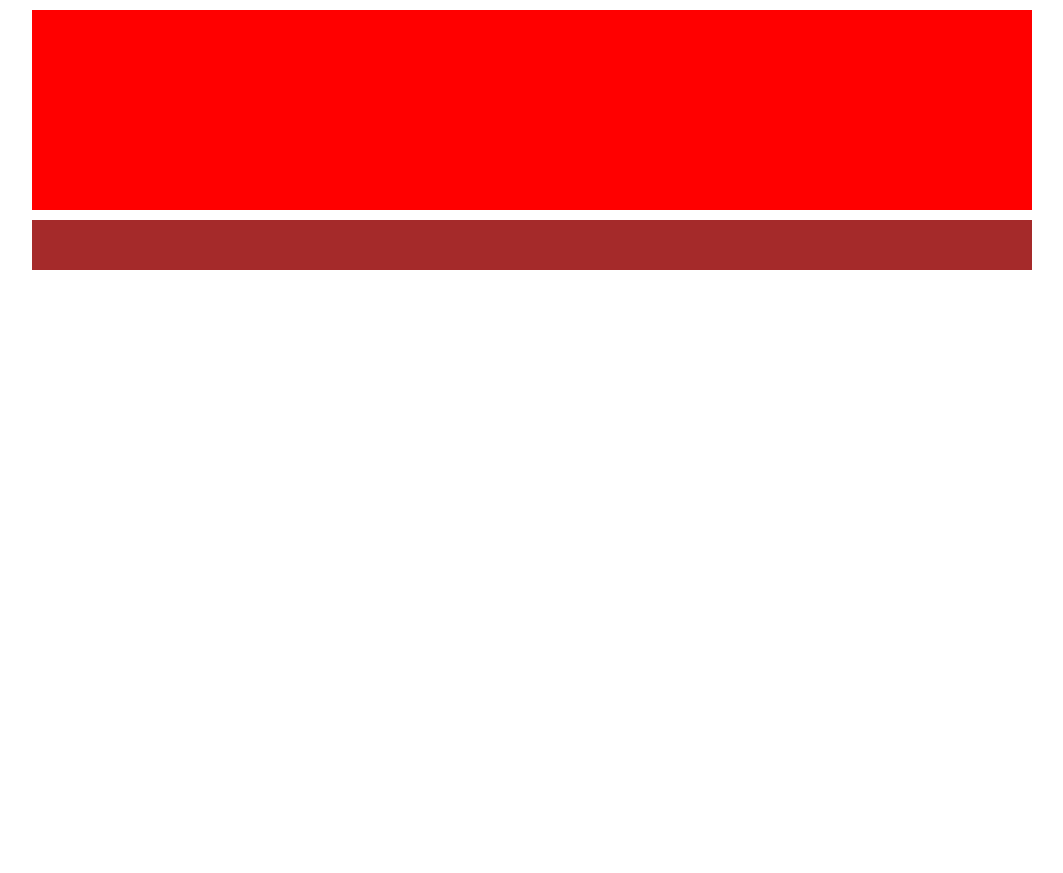
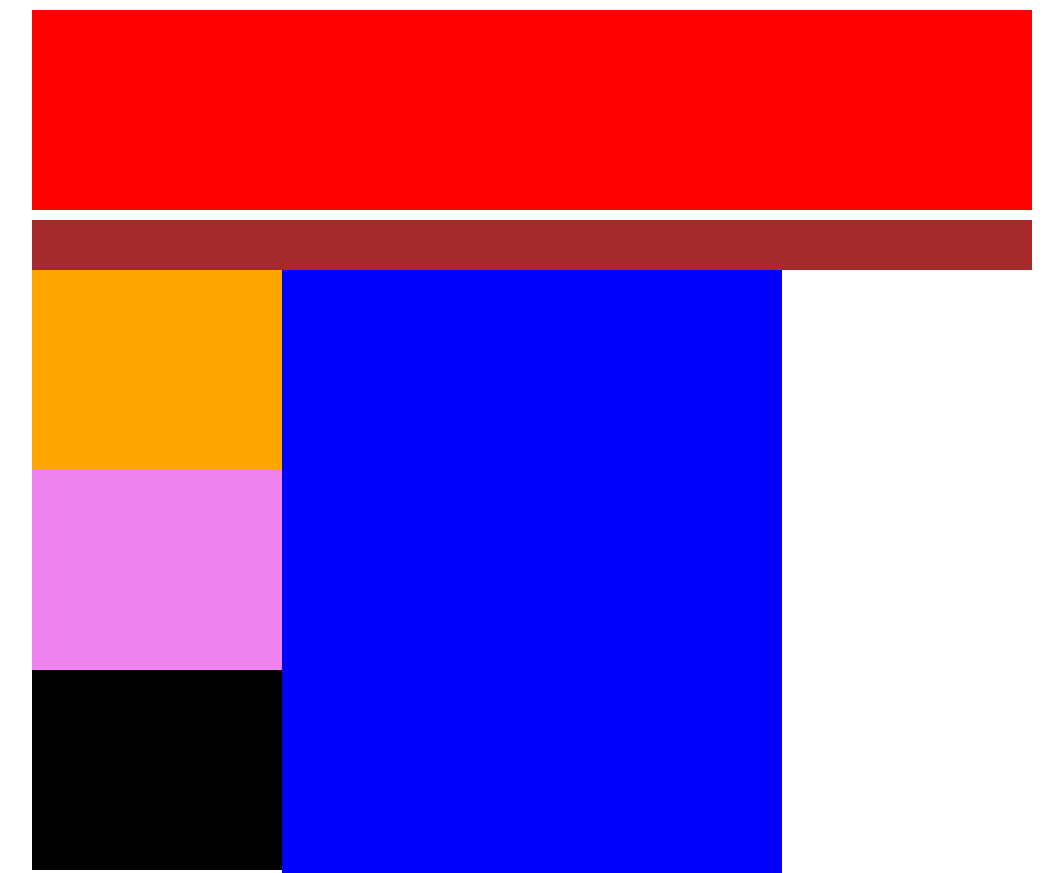
Before and after one commit to MaurizioFaedda/htmlcss-struttura-wp, a plain HTML site: page index.html in a window 1280 px wide. Shown: the top 873 px of the page, without its empty margins (108-1171 px from the left). Before the commit the page ends 800 px from the top, so only its background shows below. Drawn offline with Linux system fonts and the light colour scheme.

Commit message:
create box aside sx e contenitore

```diff
--- a/css/style.css
+++ b/css/style.css
@@ -6,6 +6,7 @@
 
 #wrapper {
     width: 1000px;
+    height: auto;
     margin:auto;
 }
 
@@ -20,3 +21,50 @@ nav {
     background-color: brown;
     height: 50px;
 }
+
+.container::after {
+    content: "";
+    display: table;
+    clear: both;
+}
+
+.asidesx::after {
+    content: "";
+    display: table;
+    clear: both;
+}
+
+.barra {
+    background-color: black;
+    height: 600px;
+    width: 25%;
+    float: left;
+
+}
+
+.sx::after {
+    content: "";
+    display: table;
+    clear: both;
+}
+
+.pages {
+    background-color: orange;
+    height: 200px;
+    width: 100%;
+    float: left;
+}
+
+.archives {
+    background-color: violet;
+    height: 200px;
+    width: 100%;
+    float: left;
+}
+
+.main {
+    background-color: blue;
+    width: 50%;
+    height: 1000px;
+    float: left;
+}
--- a/index.html
+++ b/index.html
@@ -21,8 +21,18 @@
 
 
 
-            <div class="contenitore">
-                <div class="asidesx">
+            <div class="container">
+
+                <div class="asidesx barra">
+                    <div class="sx pages">
+
+                    </div>
+                    <div class="sx archives">
+
+                    </div>
+                    <div class="sx meta">
+
+                    </div>
 
                 </div>
                 <div class="main">
```
